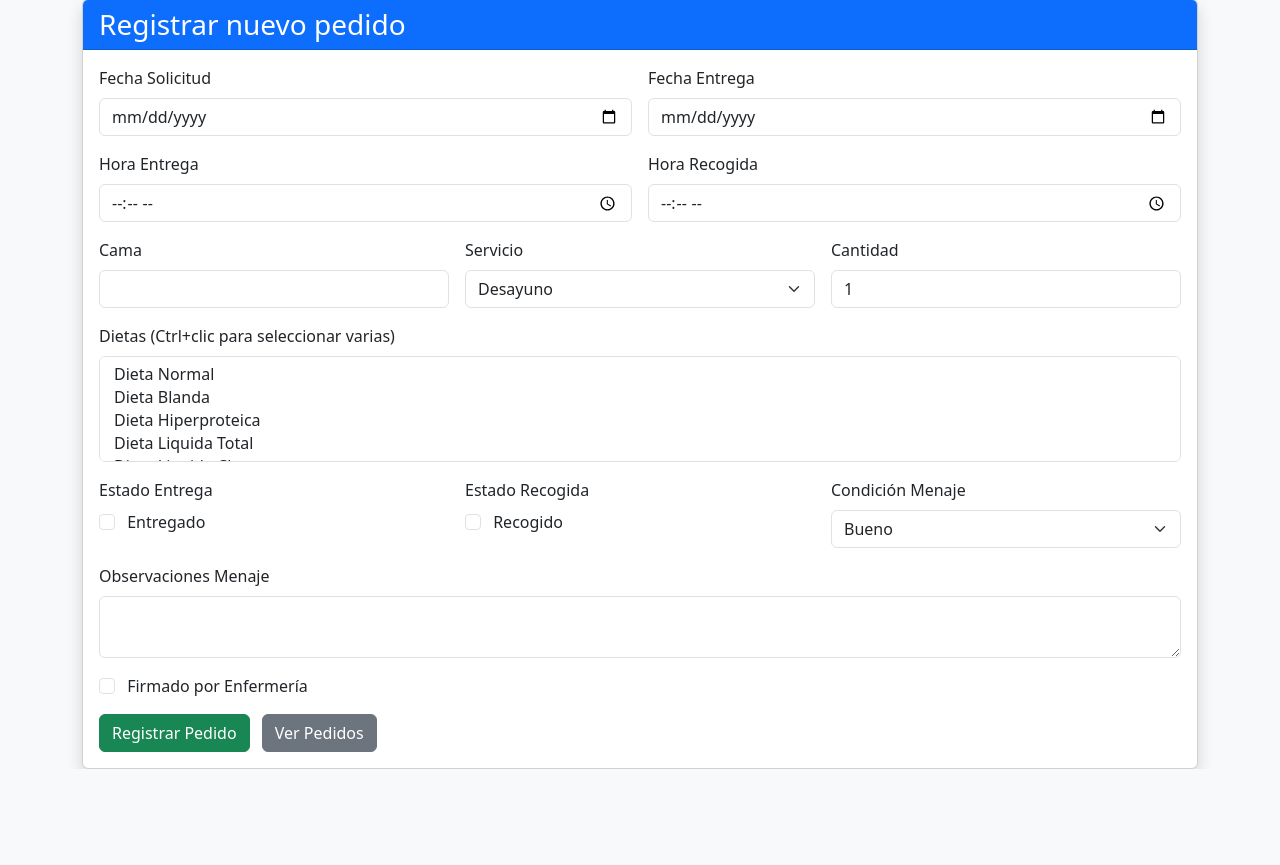
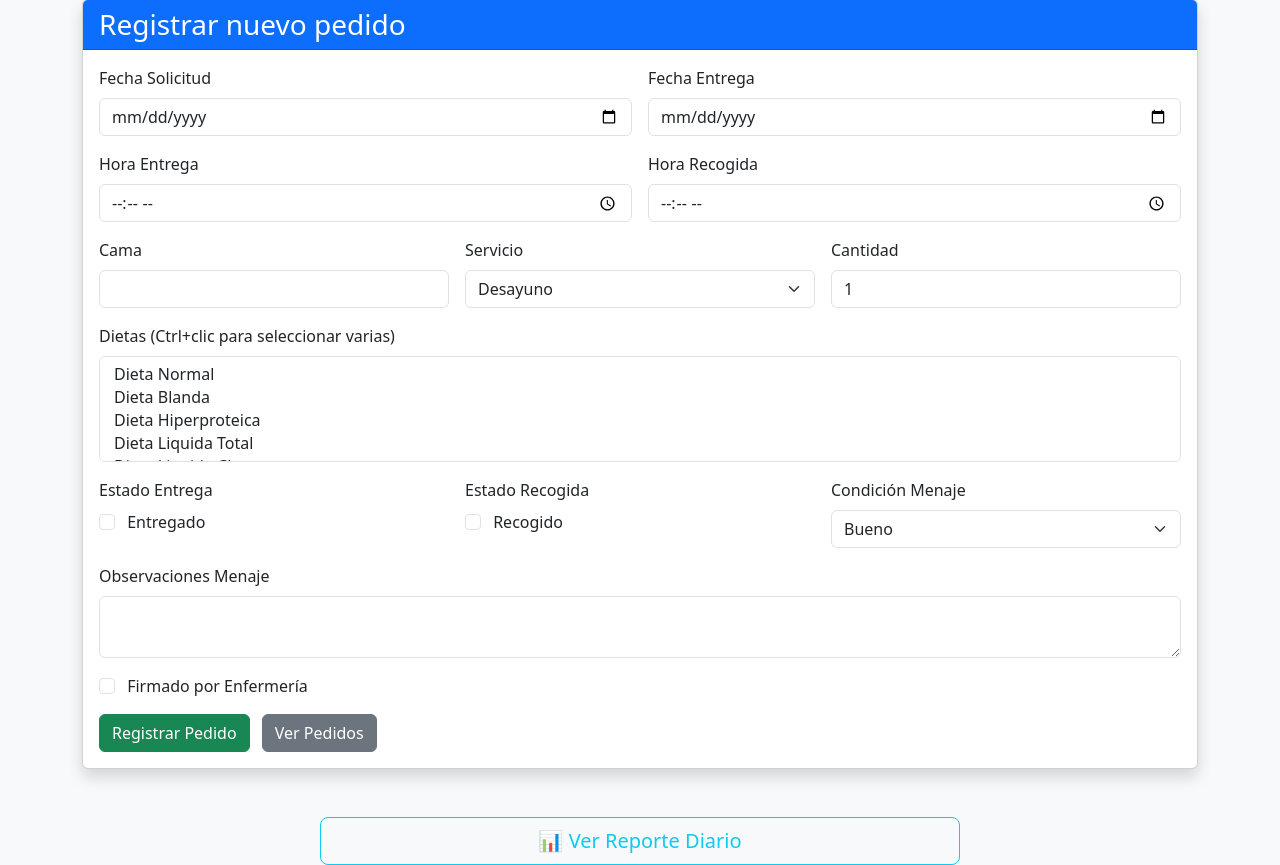
Before and after one commit to OneDataDecision/Ordena, a Flask app: page / in a window 1280 px wide. Shown: the part 343-1208 px from the top of the page. Before the commit the page ends 1112 px from the top, so only its background shows below. Run offline with Flask 3, Linux system fonts and the light colour scheme; the visitor is signed in with stand-in values (Sample User, id 1).

Commit message:
Agregado botón para ver reporte diario

```diff
--- a/templates/index.html
+++ b/templates/index.html
@@ -127,6 +127,9 @@
         </div>
     </div>
 </div>
+<div class="d-grid gap-2 col-6 mx-auto mt-5">
+    <a href="/reporte_diario" class="btn btn-outline-info btn-lg">📊 Ver Reporte Diario</a>
+</div>
 
 </body>
 </html>
```
